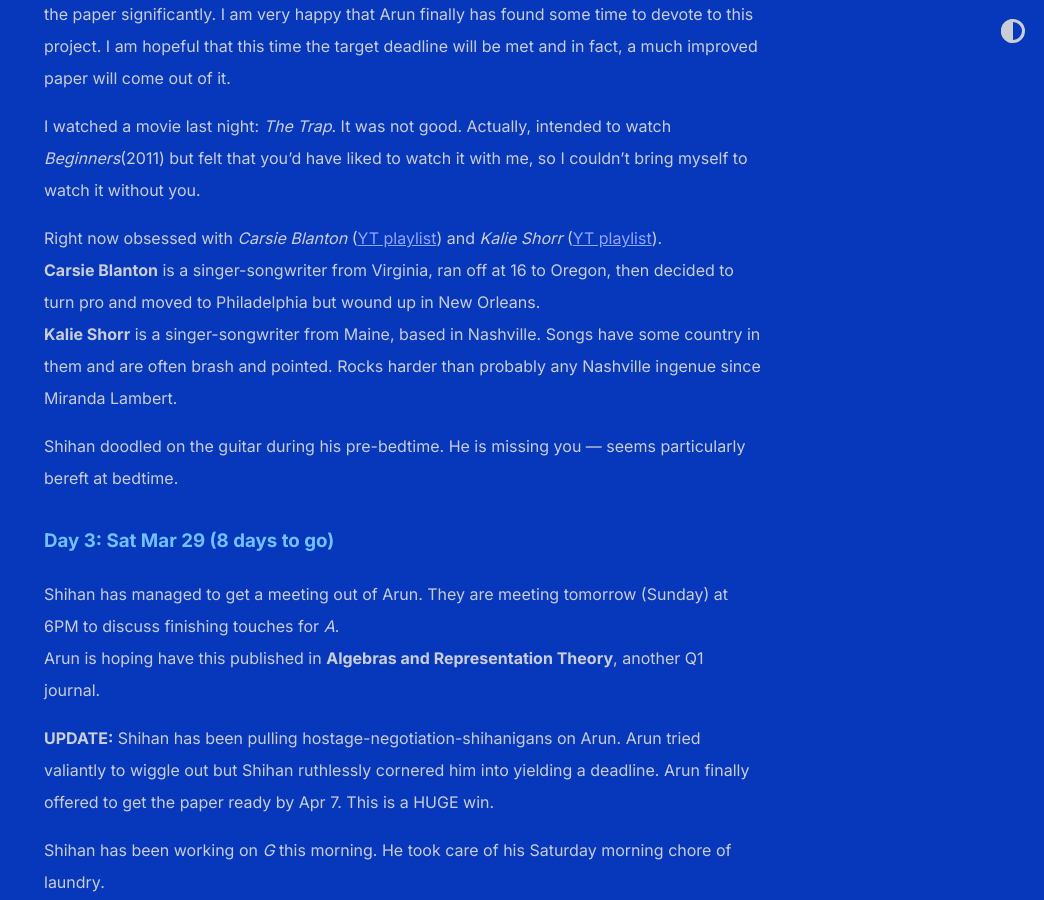
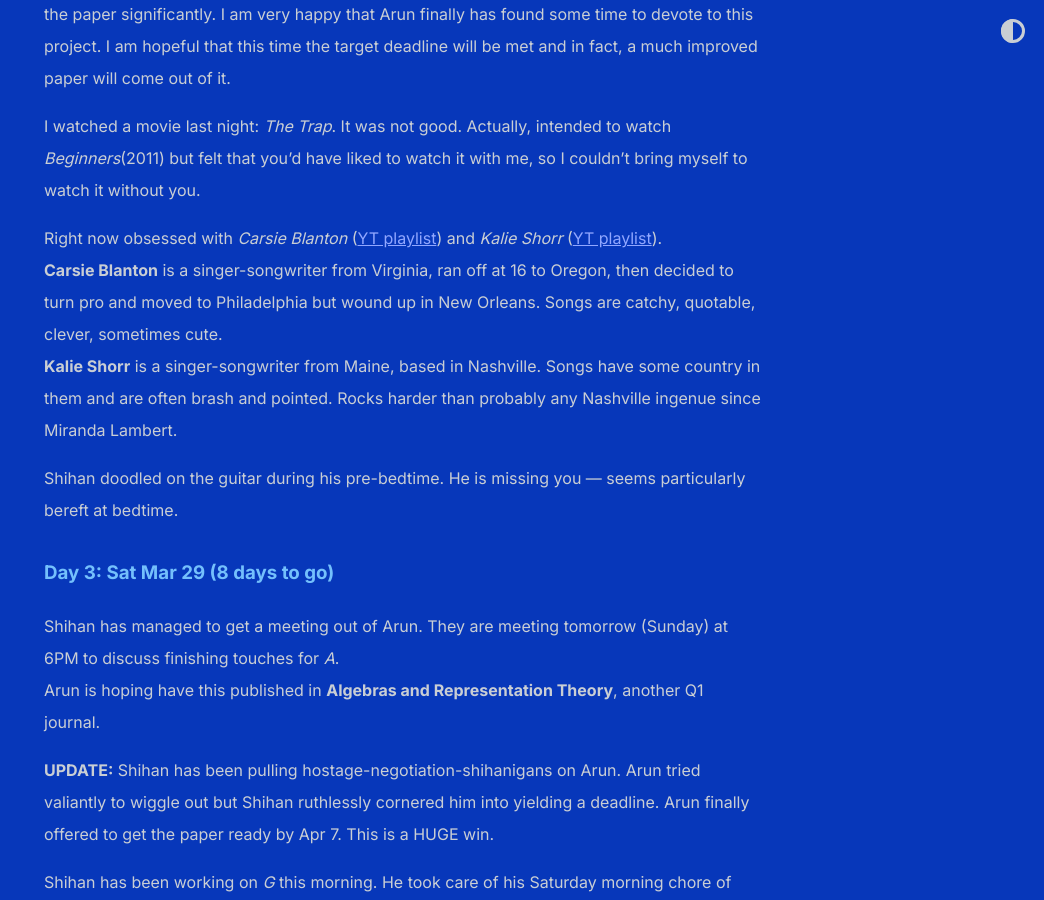
Before and after one commit to shihankanungo/shihankanungo.github.io, a Jekyll site: the page built from india-trip.md, in a window 1280 px wide and 900 px high, scrolled down 919 px. Shown: the whole window, without its empty margins (236-1280 px from the left). Built offline with Jekyll 4.4.1, drawn with Linux system fonts in a browser that asks for light colours.

Commit message:
Update india-trip.md

```diff
--- a/india-trip.md
+++ b/india-trip.md
@@ -28,7 +28,7 @@ have liked to watch it with me, so I couldn't bring myself to watch it without y
 
 Right now obsessed with _Carsie Blanton_ ([YT playlist](https://music.youtube.com/playlist?list=PL6HQpYuOe1KXm15iel1h8rZCf0eWvL8P-&si=9YNGkXfj6Gn988Jl)) and _Kalie Shorr_ ([YT playlist](https://music.youtube.com/playlist?list=PL6HQpYuOe1KWqv28EcA8EAejIxaI8gdjg&si=iKKw7tontvssZABA)). <br>
 **Carsie Blanton** is a singer-songwriter from Virginia, ran off at 16 to Oregon, then decided to turn pro and moved to Philadelphia
-but wound up in New Orleans. <br>
+but wound up in New Orleans. Songs are catchy, quotable, clever, sometimes cute. <br>
 **Kalie Shorr** is a singer-songwriter from Maine, based in Nashville. Songs have some country in them and are often brash and pointed.
 Rocks harder than probably any Nashville ingenue since Miranda Lambert.
 
```
